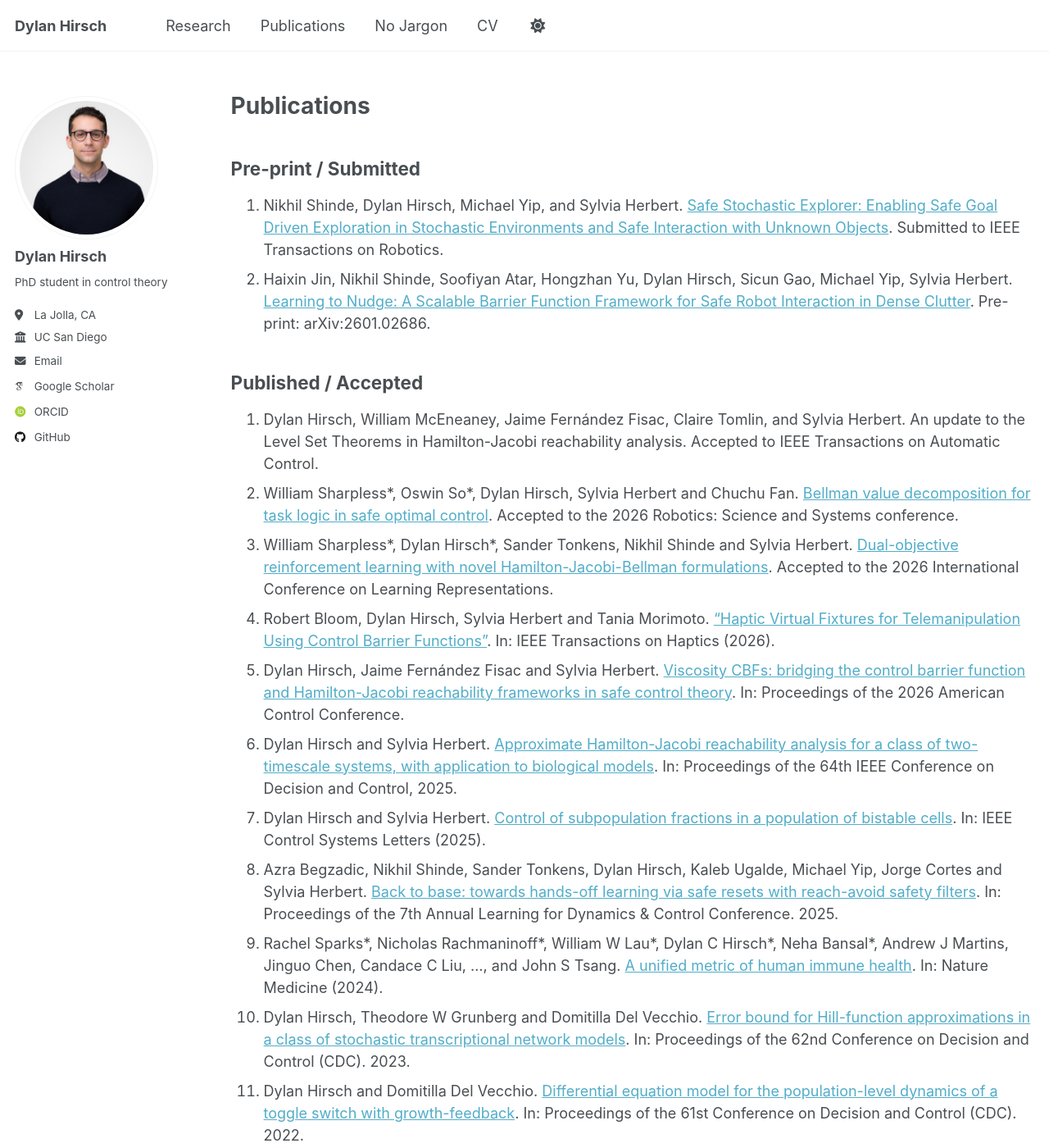
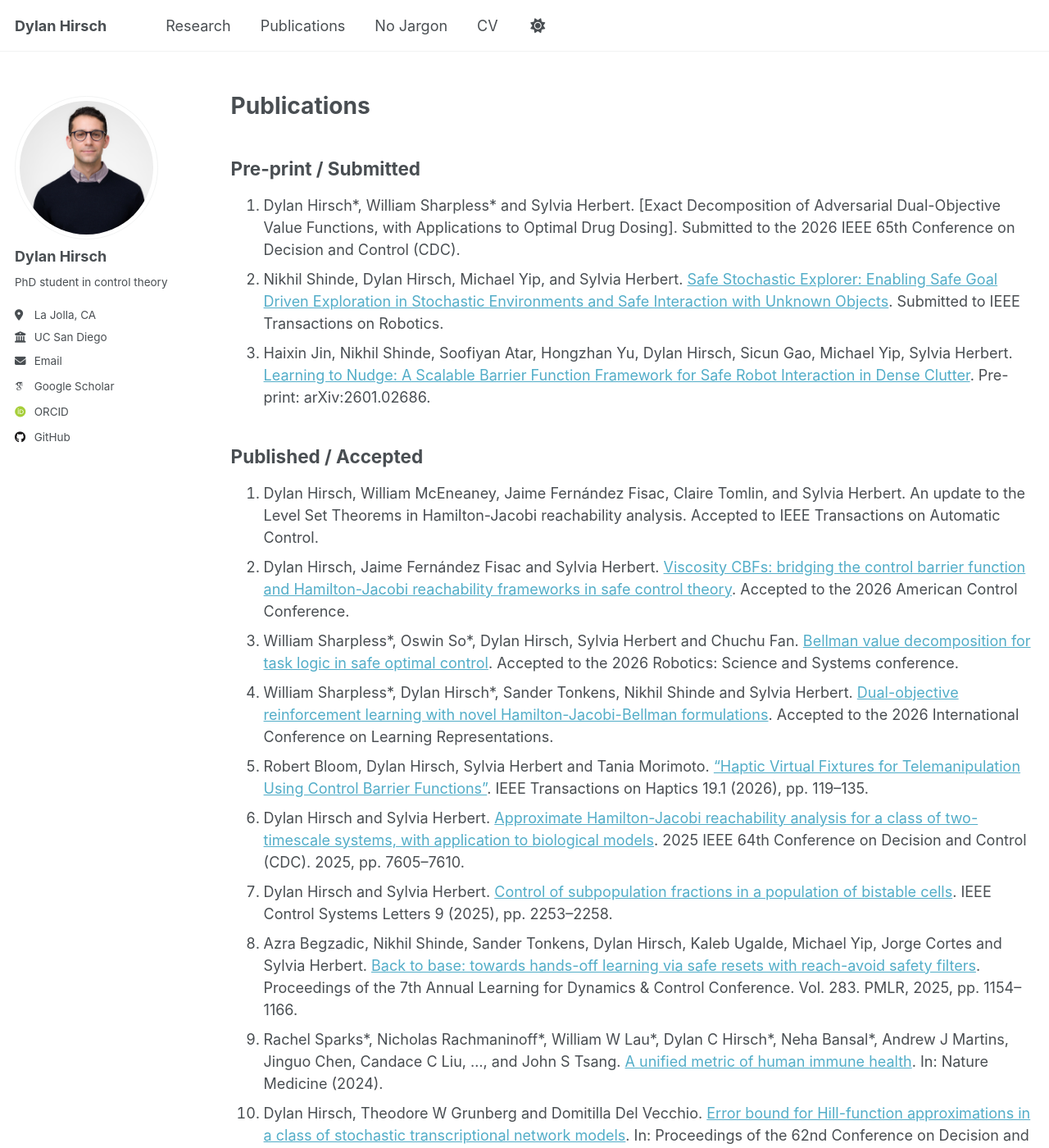
Before and after one commit to dylan-hirsch/dylan-hirsch.github.io, a Jekyll site: the page built from _pages/publications.md, in a window 1280 px wide and 1400 px high. Shown: the whole window at 82% size. Built offline with Jekyll 4.4.1, drawn with Linux system fonts in a browser that asks for light colours; some web fonts are replaced; a script that is not in the unit is left out.

Commit message:
Update publications list with new entries and corrections

```diff
--- a/_pages/publications.md
+++ b/_pages/publications.md
@@ -8,27 +8,31 @@ author_profile: true
 # Publications
 
 ## Pre-print / Submitted
-1. Nikhil Shinde, Dylan Hirsch, Michael Yip, and Sylvia Herbert. [Safe Stochastic Explorer: Enabling Safe Goal Driven Exploration in Stochastic Environments and Safe Interaction with Unknown Objects](https://arxiv.org/abs/2602.00868). Submitted to IEEE Transactions on Robotics.
-2. Haixin Jin, Nikhil Shinde, Soofiyan Atar, Hongzhan Yu, Dylan Hirsch, Sicun Gao, Michael Yip, Sylvia Herbert. [Learning to Nudge: A Scalable Barrier Function Framework for Safe Robot Interaction in Dense Clutter](https://arxiv.org/abs/2601.02686). Pre-print: arXiv:2601.02686.
+1. Dylan Hirsch\*, William Sharpless\* and Sylvia Herbert. [Exact Decomposition of Adversarial Dual-Objective Value Functions,
+with Applications to Optimal Drug Dosing]. Submitted to the 2026 IEEE 65th Conference on Decision and Control (CDC).
+2. Nikhil Shinde, Dylan Hirsch, Michael Yip, and Sylvia Herbert. [Safe Stochastic Explorer: Enabling Safe Goal Driven Exploration in Stochastic Environments and Safe Interaction with Unknown Objects](https://arxiv.org/abs/2602.00868). Submitted to IEEE Transactions on Robotics.
+3. Haixin Jin, Nikhil Shinde, Soofiyan Atar, Hongzhan Yu, Dylan Hirsch, Sicun Gao, Michael Yip, Sylvia Herbert. [Learning to Nudge: A Scalable Barrier Function Framework for Safe Robot Interaction in Dense Clutter](https://arxiv.org/abs/2601.02686). Pre-print: arXiv:2601.02686.
 
 ## Published / Accepted
 1. Dylan Hirsch, William McEneaney, Jaime Fernández Fisac, Claire Tomlin, and Sylvia Herbert. An update to the
 Level Set Theorems in Hamilton-Jacobi reachability analysis. Accepted to IEEE Transactions on
 Automatic Control.
-2. William Sharpless\*, Oswin So\*, Dylan Hirsch, Sylvia Herbert and Chuchu Fan. [Bellman value decomposition for task logic in safe optimal control](https://arxiv.org/abs/2602.19532). Accepted to the 2026 Robotics: Science and Systems conference.
-3.  William Sharpless\*, Dylan Hirsch\*, Sander Tonkens, Nikhil Shinde and Sylvia Herbert. [Dual-objective
+2. Dylan Hirsch, Jaime Fernández Fisac and Sylvia Herbert. [Viscosity CBFs: bridging the control barrier
+function and Hamilton-Jacobi reachability frameworks in safe control theory](https://arxiv.org/abs/2510.09929). Accepted to the 2026
+American Control Conference.
+3. William Sharpless\*, Oswin So\*, Dylan Hirsch, Sylvia Herbert and Chuchu Fan. [Bellman value decomposition for task logic in safe optimal control](https://arxiv.org/abs/2602.19532). Accepted to the 2026 Robotics: Science and Systems conference.
+4. William Sharpless\*, Dylan Hirsch\*, Sander Tonkens, Nikhil Shinde and Sylvia Herbert. [Dual-objective
 reinforcement learning with novel Hamilton-Jacobi-Bellman formulations](https://arxiv.org/abs/2506.16016). Accepted to the 2026 International Conference on Learning Representations.
-4. Robert Bloom, Dylan Hirsch, Sylvia Herbert and Tania Morimoto. ["Haptic Virtual Fixtures for Telemanipulation Using Control Barrier Functions"](https://ieeexplore.ieee.org/abstract/document/11359073). In: IEEE Transactions on Haptics (2026).
-5. Dylan Hirsch, Jaime Fernández Fisac and Sylvia Herbert. [Viscosity CBFs: bridging the control barrier
-function and Hamilton-Jacobi reachability frameworks in safe control theory](https://arxiv.org/abs/2510.09929). In: Proceedings of the 2026
-American Control Conference.
+5. Robert Bloom, Dylan Hirsch, Sylvia Herbert and Tania Morimoto. ["Haptic Virtual Fixtures for Telemanipulation Using Control Barrier Functions"](https://ieeexplore.ieee.org/abstract/document/11359073). IEEE Transactions on Haptics 19.1 (2026), pp. 119–135.
 6. Dylan Hirsch and Sylvia Herbert. [Approximate Hamilton-Jacobi reachability analysis for a class of
-two-timescale systems, with application to biological models](https://arxiv.org/abs/2503.11021). In: Proceedings of the 64th IEEE Conference on Decision and Control, 2025.
-7. Dylan Hirsch and Sylvia Herbert. [Control of subpopulation fractions in a population of bistable cells](https://ieeexplore.ieee.org/abstract/document/11177224). In:
-IEEE Control Systems Letters (2025).
+two-timescale systems, with application to biological models](https://ieeexplore.ieee.org/abstract/document/11312495). 2025 IEEE 64th Conference on
+Decision and Control (CDC). 2025, pp. 7605–7610.
+7. Dylan Hirsch and Sylvia Herbert. [Control of subpopulation fractions in a population of bistable cells](https://ieeexplore.ieee.org/abstract/document/11177224).
+IEEE Control Systems Letters 9 (2025), pp. 2253–2258.
 8. Azra Begzadic, Nikhil Shinde, Sander Tonkens, Dylan Hirsch, Kaleb Ugalde, Michael Yip, Jorge Cortes
 and Sylvia Herbert. [Back to base: towards hands-off learning via safe resets with reach-avoid safety
-filters](https://proceedings.mlr.press/v283/begzadic25a.html). In: Proceedings of the 7th Annual Learning for Dynamics & Control Conference. 2025.
+filters](https://proceedings.mlr.press/v283/begzadic25a.html). Proceedings of the 7th Annual Learning for Dynamics & Control Conference. Vol. 283. PMLR,
+2025, pp. 1154–1166.
 9. Rachel Sparks\*, Nicholas Rachmaninoff\*, William W Lau\*, Dylan C Hirsch\*, Neha Bansal\*, Andrew J
 Martins, Jinguo Chen, Candace C Liu, ..., and John S Tsang. [A unified metric of human immune health](https://www.nature.com/articles/s41591-024-03092-6). In: Nature Medicine (2024).
 10. Dylan Hirsch, Theodore W Grunberg and Domitilla Del Vecchio. [Error bound for Hill-function approximations in a class of stochastic transcriptional network models](https://ieeexplore.ieee.org/abstract/document/10383993). In: Proceedings of the 62nd Conference on
```
